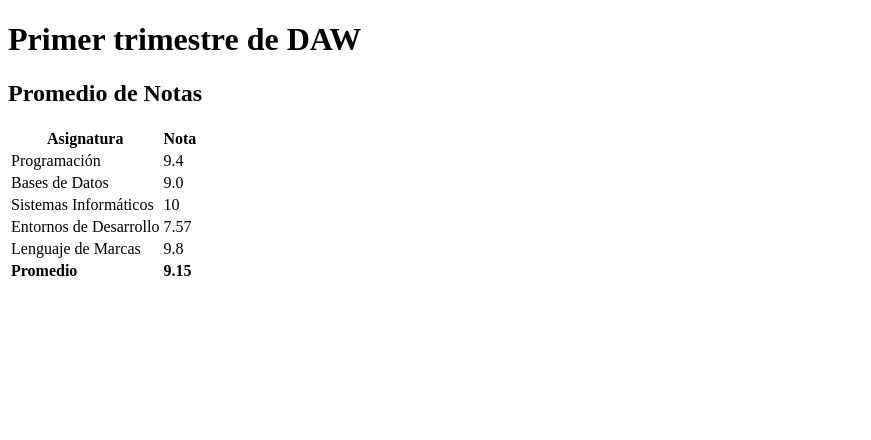
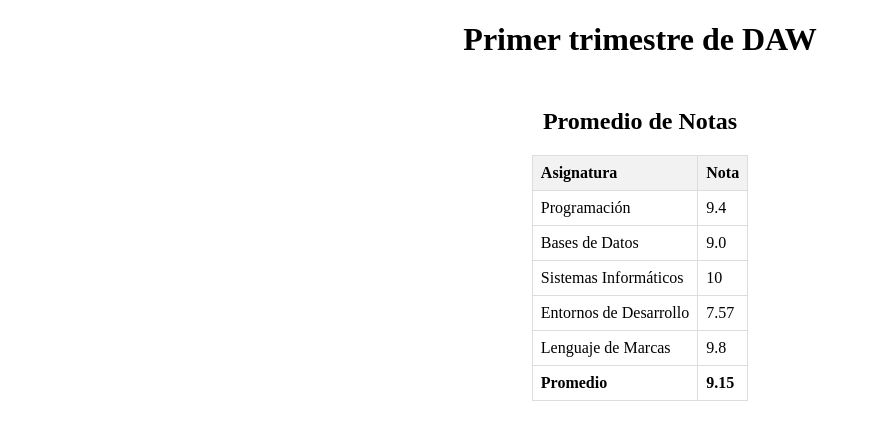
Before and after one commit to ddpm24/mtg-deivi-perdomo, a plain HTML site: page index.html in a window 1280 px wide. Shown: the whole page, without its empty margins (0-871 px from the left). Drawn offline with Linux system fonts and the light colour scheme.

Commit message:
Agregando estilos

```diff
--- a/estilos.css
+++ b/estilos.css
@@ -0,0 +1,22 @@
+body{
+    padding: 0;
+    margin: 0;
+    text-align: center;
+}
+h2{
+    margin-top: 50px;
+}
+table {
+    display: inline;
+    width: 50%;
+    border-collapse: collapse;
+    margin: 20px;
+}
+th, td {
+    border: 1px solid #dddddd;
+    text-align: left;
+    padding: 8px;
+}
+th {
+    background-color: #f2f2f2;
+}
--- a/index.html
+++ b/index.html
@@ -3,6 +3,7 @@
 <head>
     <meta charset="UTF-8">
     <meta name="viewport" content="width=device-width, initial-scale=1.0">
+    <link rel="stylesheet" href="estilos.css">
     <title>Promedio de Notas</title>
 
 
```
